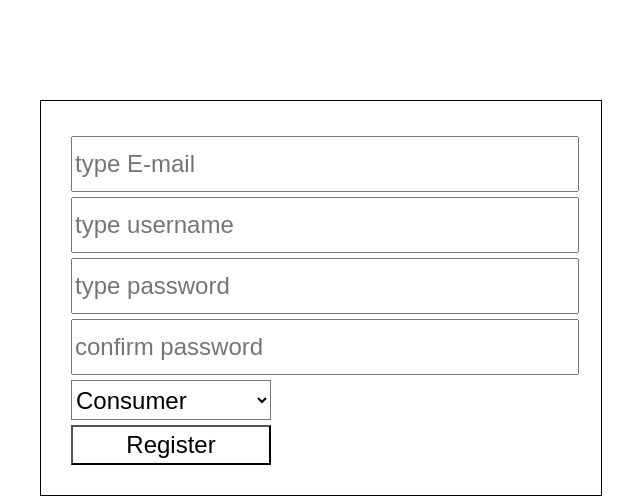
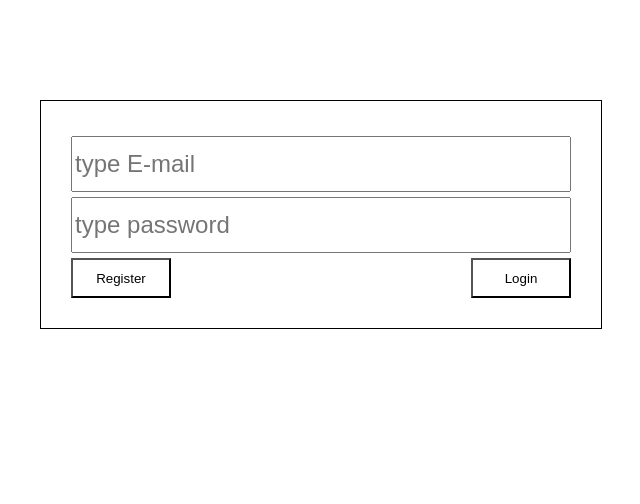
Before and after one commit to Sproncho/togethem, a React (Create React App) app: page /login in a window 1280 px wide. Shown: the top 504 px of the page, without its empty margins (319-959 px from the left). Built offline with nearby package versions, Linux system fonts and the light colour scheme.

Commit message:
routing + login

```diff
--- a/src/App.js
+++ b/src/App.js
@@ -1,11 +1,13 @@
 import './App.css';
 import LoginPage from './components/LoginPage/LoginPage';
 import RegistrationPage from './components/RegistrationPage/RegistrationPage'
-
+import {Switch,Route} from 'react-router-dom';
 function App() {
   return<div className="App">
-      {/* <LoginPage/>  */}
-      <RegistrationPage/>
+     <Switch>
+         <Route path="/login" component={LoginPage}/>
+         <Route path="/register" component={RegistrationPage}/>
+     </Switch>
    </div>
 }
 
--- a/src/components/LoginPage/LoginPage.jsx
+++ b/src/components/LoginPage/LoginPage.jsx
@@ -1,11 +1,21 @@
 import './LoginPage.css'
+import{useState} from 'react';
+import {login} from '../../services/auth-service'
+import {useHistory} from 'react-router-dom'
 
 
 export default function LoginPage(){
+    const history = useHistory();
+    const [state,setState] = useState({email:'',password:''});
     return <div className="loginPage">
-        <input type="text" name="E-mail" placeholder="type E-mail"/>
-        <input type="password" name="password" placeholder="type password"/>
-        <button id="registerButton">Register</button>
-        <button id="loginButton">Login</button>
+        <input type="text" value={state.email} name="E-mail" placeholder="type E-mail"
+         onChange={(e)=>{
+            setState(s => ({...s,email:e.target.value}));
+        }}/>
+        <input type="password" value={state.password} name="password" placeholder="type password" onChange={(e)=>{
+            setState(s => ({...s,password:e.target.value}))
+        }}/>
+        <button id="registerButton" onClick = {() => history.push('/register')}>Register</button>
+        <button id="loginButton" onClick={() =>{login(state.email,state.password)}}>Login</button>
     </div>
 }
--- a/src/index.js
+++ b/src/index.js
@@ -2,11 +2,13 @@ import React from 'react';
 import ReactDOM from 'react-dom';
 import './index.css';
 import App from './App';
-
+import {BrowserRouter} from 'react-router-dom'
 
 ReactDOM.render(
   <React.StrictMode>
-    <App />
+    <BrowserRouter>
+      <App />
+    </BrowserRouter>
   </React.StrictMode>,
   document.getElementById('root')
 );
--- /dev/null
+++ b/src/services/auth-service.js
@@ -0,0 +1,14 @@
+import {fb} from '../config/firebase-config';
+
+export  async function login(email,password){
+    try{
+        const response  = await fb.auth().signInWithEmailAndPassword(email,password);
+        console.log(response);
+    }catch(error){
+        console.log(error);
+    }
+}
+
+export function logout(){
+    fb.auth().signOut();
+}
```
